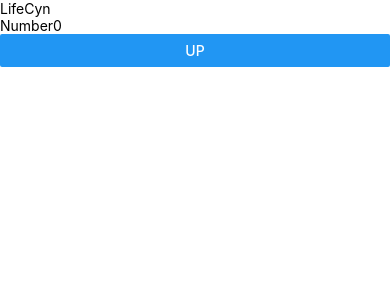
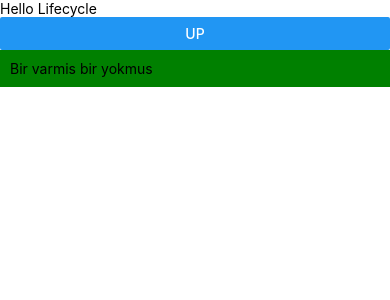
Before and after one commit to checkupcodes/ReactNative_PatikaChallenge, a React Native app in the folder stateProject/: screen / in a window 390 px wide. Shown: the top 300 px of the page. Built offline with nearby package versions, Linux system fonts and the light colour scheme.

Commit message:
v0.3.24 - Lifecycle 3 (Clean up)

```diff
--- a/stateProject/App.js
+++ b/stateProject/App.js
@@ -10,28 +10,33 @@ import {
 } from 'react-native';
 
 function App() {
-  const [number, setNumber] = useState(0);
+  const [helloFlag, setHelloFlag] = useState(true);
 
-  useEffect(() => {
-    console.log('number update' + number);
-  }, [number]);
-
-  useEffect(() => {
-    console.log('Mounting...');
-  }, []);
-
-  function updateCounter() {
-    console.log('1. state value :' + number);
-    setNumber(number + 1);
-    console.log('2. state value :' + number);
+  function updateFlag() {
+    setHelloFlag(!helloFlag);
   }
 
   return (
     <SafeAreaView>
-      <Text>LifeCyn</Text>
-      <Text>Number{number}</Text>
-      <Button title="up" onPress={updateCounter}></Button>
+      <Text>Hello Lifecycle</Text>
+      <Button title="up" onPress={updateFlag}></Button>
+      {helloFlag && <Hello />}
     </SafeAreaView>
   );
 }
 export default App;
+
+function Hello() {
+  useEffect(() => {
+    console.log('Merhaba dünya');
+
+    return () => {
+      console.log('Gidiyorum bütün aşklar yüreğimde');
+    };
+  }, []);
+  return (
+    <View style={{backgroundColor: 'green', padding: 10}}>
+      <Text>Bir varmis bir yokmus</Text>
+    </View>
+  );
+}
```
